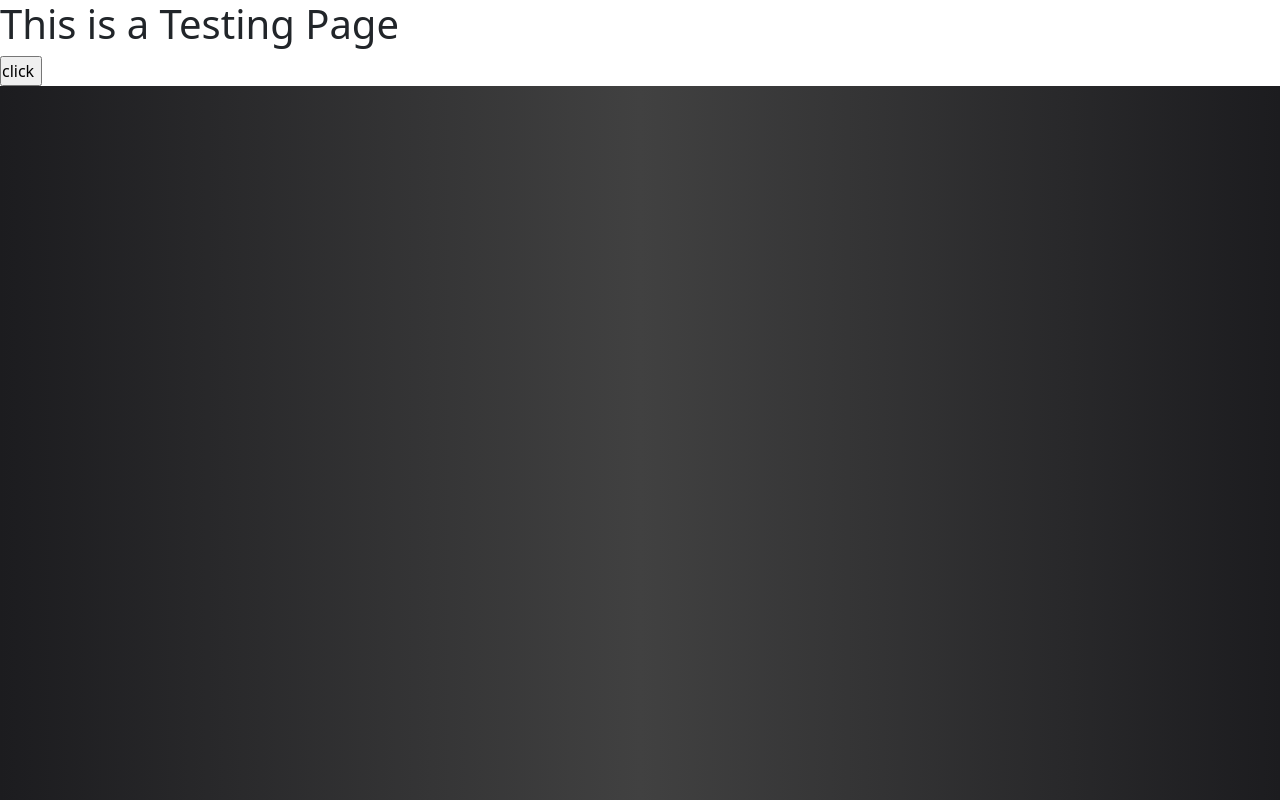
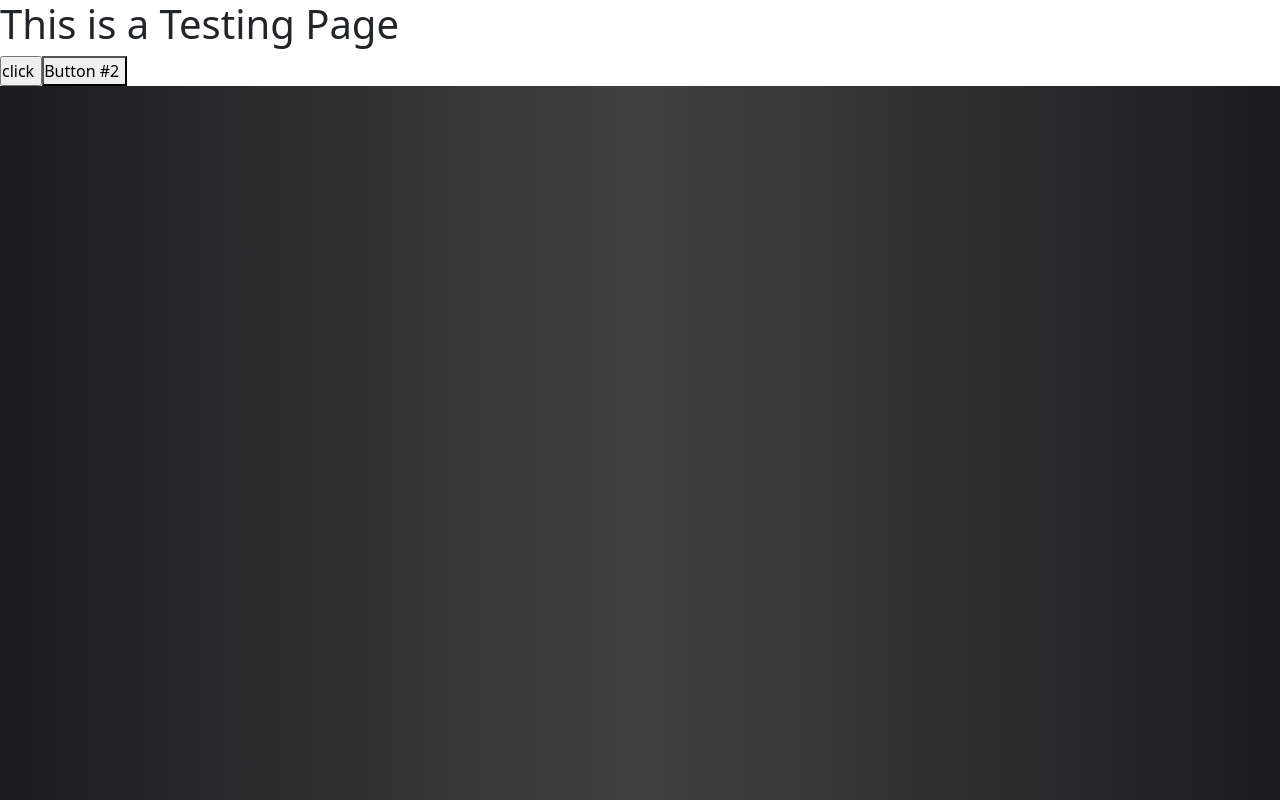
Before and after one commit to Michael-Parker719/BrainBeatsV6, a React (Create React App) app in the folder frontend/: page /device-test in a window 1280 px wide. Built offline with nearby package versions, Linux system fonts and the light colour scheme; what recoil-persist would draw is missing.

Commit message:
Update DeviceTestPage.tsx

```diff
--- a/frontend/src/Pages/DeviceTestPage.tsx
+++ b/frontend/src/Pages/DeviceTestPage.tsx
@@ -1,4 +1,27 @@
+import React, { MouseEvent } from 'react';
+import { DeviceHandler } from "../util/DeviceHandler";
+
+// Page for testing the arduino Uno
 const DeviceTestPage = () => {
+  const device = new DeviceHandler();
+
+  // Handles button (source: https://felixgerschau.com/react-typescript-onclick-event-type/)
+  // Performs a function onClick
+  const onClickFunc = (e:MouseEvent<HTMLButtonElement>) => {
+    // setting file path for hex
+    console.log('Setting Hex Path');
+    //device.setHexFilePath("./MindControl3/build/arduino.avr.uno/MindControl3.ino.hex");
+
+    // upload arduino code
+    console.log('Uploading Script');
+    //device.uploadToArduino();
+
+    // listen to serial output
+    alert('Listening to Serial Port')
+    //device.listen();
+    console.log("fin");
+  }
+
   return (
     <body>
 
@@ -6,6 +29,8 @@ const DeviceTestPage = () => {
 
       <input type="button" onClick = { () => alert('Uploading Script') } value="click" id="coolbutton"></input>
 
+      <button onClick={onClickFunc}>Button #2</button>
+
     </body>
   )
 
```
